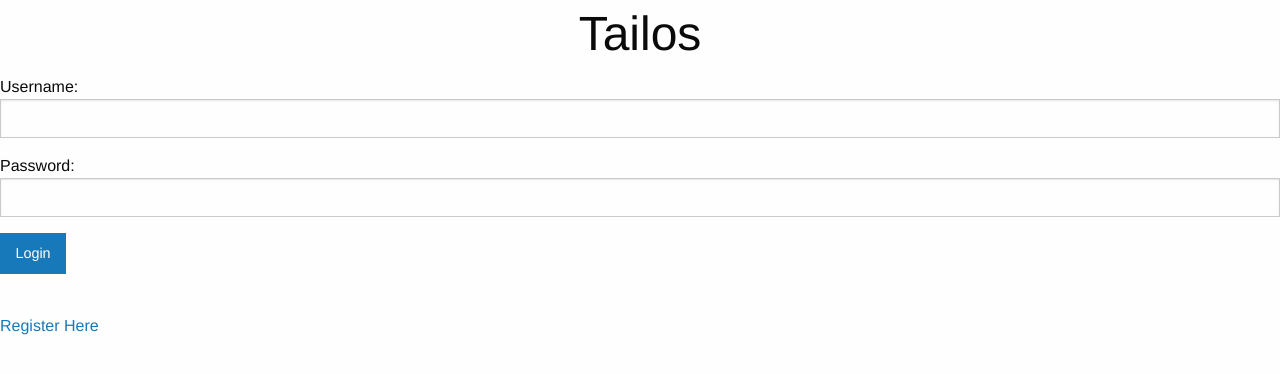
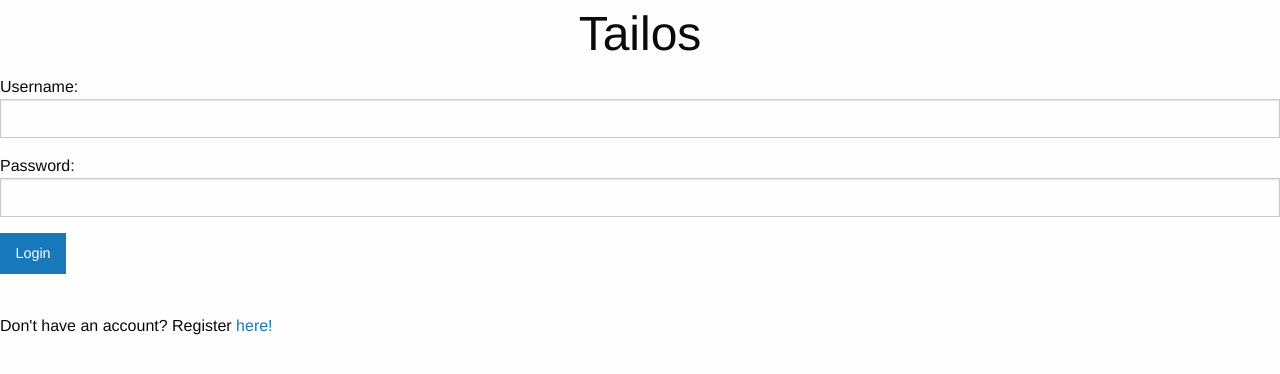
Before and after one commit to stuymmillar/Tails, a Flask app: page /login in a window 1280 px wide. Shown: the top 374 px of the page. Run offline with Flask 2, Linux system fonts and the light colour scheme; some libraries are stand-ins or nearby versions.

Commit message:
go commit flash

```diff
--- a/templates/login.html
+++ b/templates/login.html
@@ -11,5 +11,5 @@
   <button class="button">Login</button>
 </form>
 <br>
-<a href="/register"> Register Here </a>
+Don't have an account? Register <a href="/register">here!</a>
 {% endblock %}
```
